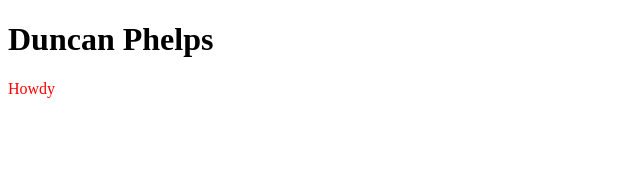
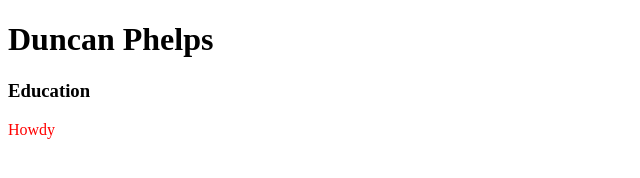
Before and after one commit to pheldu95/pheldu95.github.io, a plain HTML site: page index.html in a window 1280 px wide. Shown: the whole page, without its empty margins (0-640 px from the left). Drawn offline with Linux system fonts and the light colour scheme.

Commit message:
added stuff

```diff
--- a/index.html
+++ b/index.html
@@ -1,12 +1,13 @@
 <!DOCTYPE html>
 <html>
   <head>
-    <title>Github Page</title>
+    <title>Duncan Phelps Resume</title>
     <link rel="stylesheet" href="style.css"/>
   </head>
 
   <body>
     <h1>Duncan Phelps</h1>
+    <h3>Education</h3>
     <p>Howdy</p>
    </body>
 <html>
```
